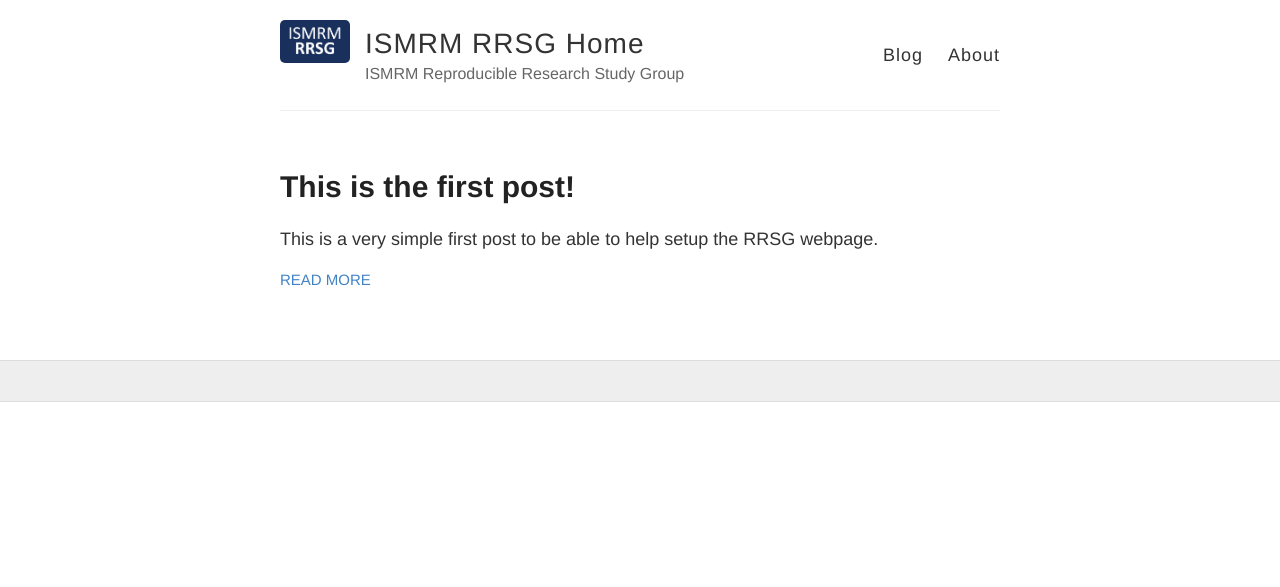
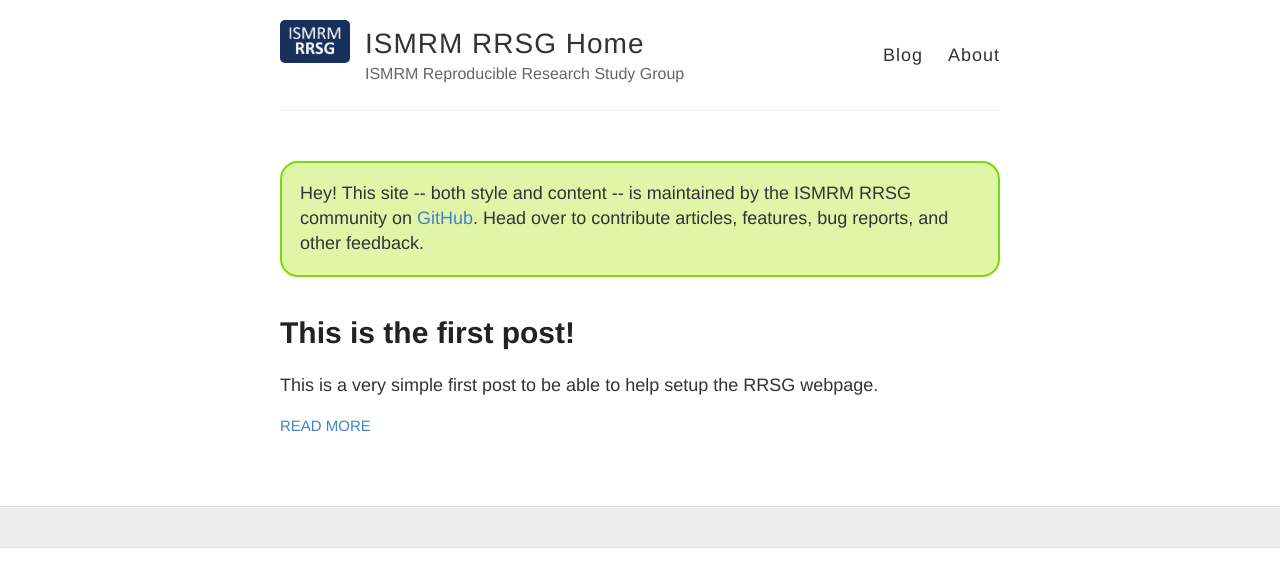
Before and after one commit to ISMRM/rrsg, a Jekyll site: the page built from index.html, in a window 1280 px wide. Shown: the top 587 px of the page. Built offline with Jekyll 4.4.1, drawn with Linux system fonts in a browser that asks for light colours; comment, search, counter and statistics services are not loaded.

Commit message:
Add link to repo

```diff
--- a/index.html
+++ b/index.html
@@ -3,6 +3,10 @@ layout: default
 ---
 
 <div class="posts">
+  <div style="background: #E1F5A9; padding: 1em; border-radius: 1em; border: 2px solid #74DF00">
+      Hey! This site -- both style and content -- is maintained by the ISMRM
+      RRSG community on <a href="https://github.com/ISMRM/ismrm.github.io/rrsg">GitHub</a>. Head over to contribute articles, features, bug reports, and other feedback.
+  </div>
   {% for post in site.posts %}
     <article class="post">
 
```
